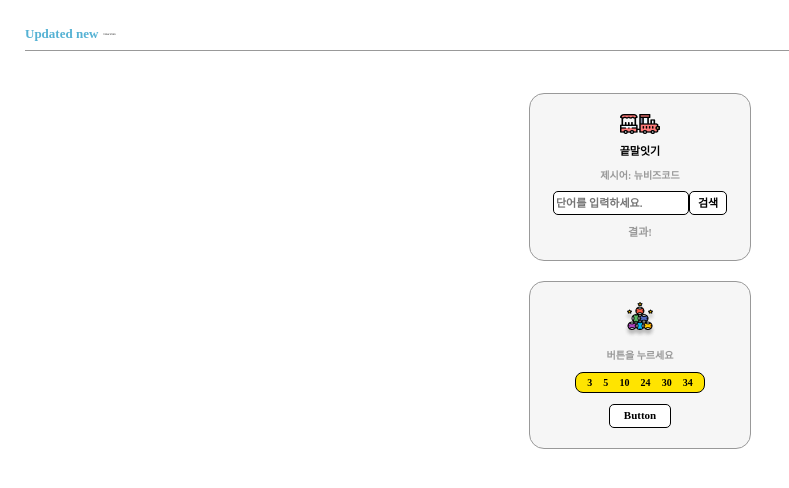
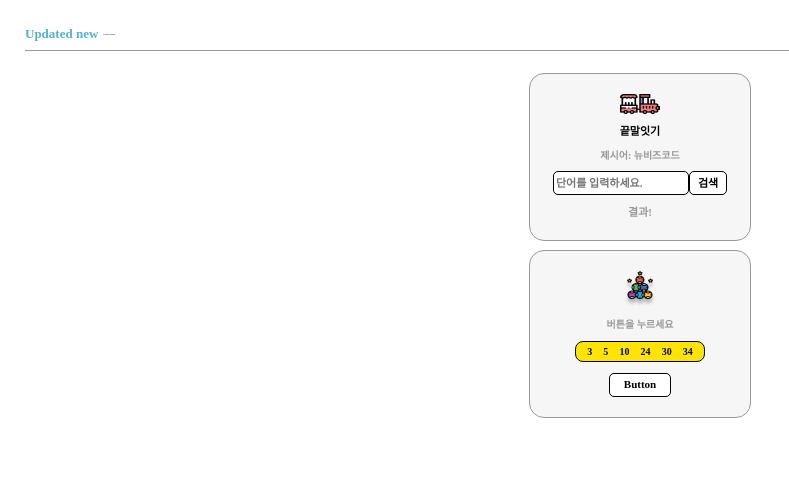
Before and after one commit to alyssa1996/cyworld, a plain HTML site: page game.html in a window 1280 px wide. Shown: the whole page, without its empty margins (0-789 px from the left). Drawn offline with Linux system fonts and the light colour scheme.

Commit message:
set game_box css for lotto and word

```diff
--- a/components/header/header.css
+++ b/components/header/header.css
@@ -31,7 +31,7 @@ body {
 }
 
 .sub__title {
-  font-family: "SciFiedBitmap", cursive;
+  font-family: Malgun Gothic;
   font-style: normal;
   font-weight: normal;
   font-size: 2px;
--- a/game.html
+++ b/game.html
@@ -39,7 +39,7 @@
             <div class="line"></div> -->
         </div>
         <div class="wrapper__body">
-            <div class="wrapper__word">
+            <div class="game__box">
                 <img src="img/word.png" />
                 <p class="word__title"> 끝말잇기 </p>
                 <p class="word__subtitle"> 제시어: <span id="word">뉴비즈코드</span> </p>
@@ -49,7 +49,7 @@
                 </div>
                 <p class="word__result" id="result"> 결과! </p>
             </div>
-            <div class="wrapper__lotto">
+            <div class="game__box">
                 <img src="img/lotto.png" />
                 <p class="lotto__desc"> 버튼을 누르세요</p>
                 <div class="lotto__box">
--- a/styles/game.css
+++ b/styles/game.css
@@ -28,15 +28,14 @@ iframe {
 
 .wrapper__body {
   width: 100%;
-  height: 376px;
+  height: 345px;
   display: flex;
   flex-direction: column;
   align-items: center;
   justify-content: space-between;
-  padding-top: 20px;
 }
 
-.wrapper__word {
+.game__box {
   width: 222px;
   height: 168px;
   border: 1px solid #999999;
@@ -119,19 +118,6 @@ iframe {
   line-height: 15px;
 }
 
-.wrapper__lotto {
-  width: 222px;
-  height: 168px;
-  border: 1px solid #999999;
-  background-color: #f6f6f6;
-  border-radius: 15px;
-  display: flex;
-  flex-direction: column;
-  justify-content: space-between;
-  align-items: center;
-  padding: 20px;
-}
-
 .lotto__desc {
   font-family: Malgun Gothic;
   font-style: normal;
```
